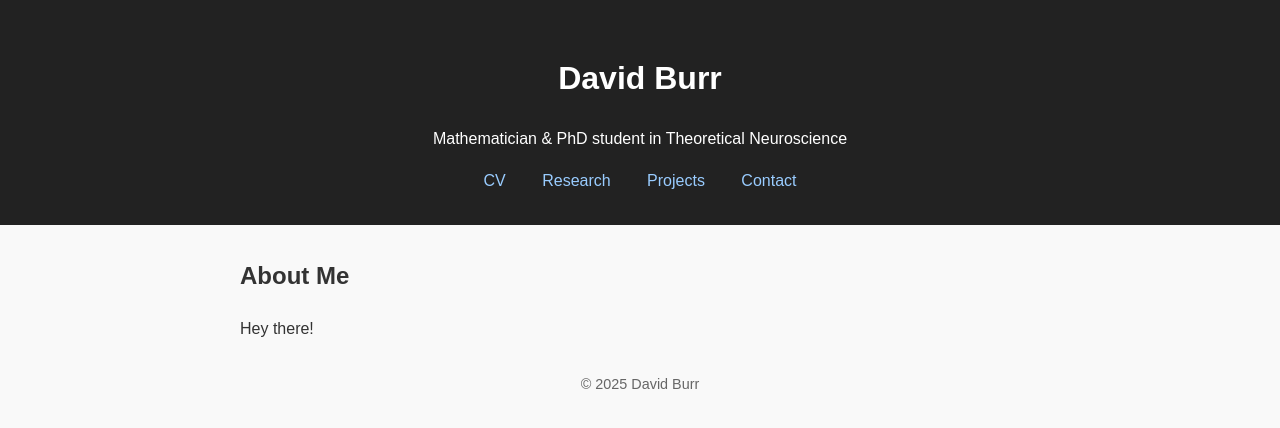
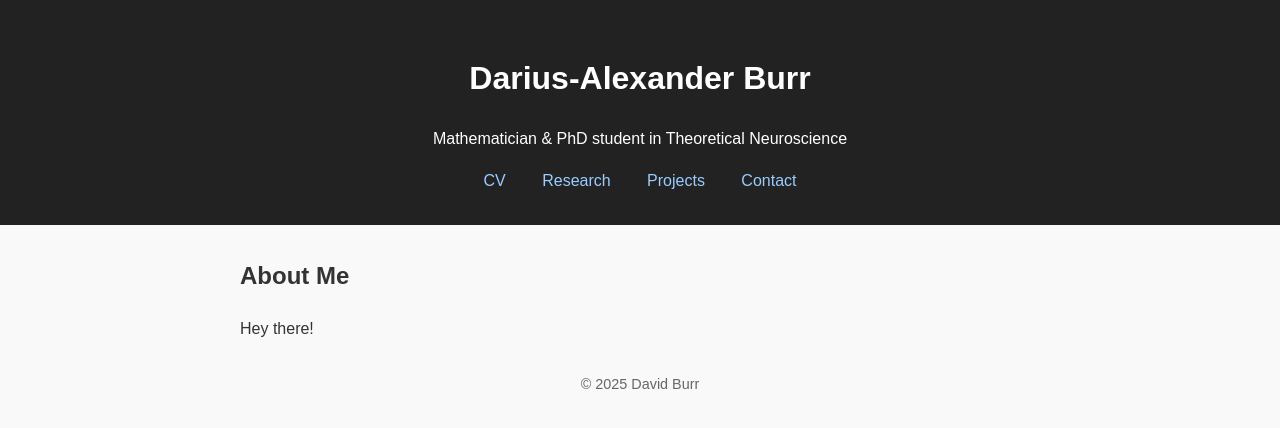
Before and after one commit to DariusBu/da-burr-site, a plain HTML site: page index.html in a window 1280 px wide. Drawn offline with Linux system fonts and the light colour scheme.

Commit message:
fix spelling

```diff
--- a/index.html
+++ b/index.html
@@ -2,12 +2,12 @@
 <html lang="en">
 <head>
   <meta charset="UTF-8">
-  <title>David Burr – Theoretical Neuroscience</title>
+  <title>Darius-Alexander Burr – Theoretical Neuroscience</title>
   <link rel="stylesheet" href="assets/styles.css">
 </head>
 <body>
   <header>
-    <h1>David Burr</h1>
+    <h1>Darius-Alexander Burr</h1>
     <p>Mathematician & PhD student in Theoretical Neuroscience</p>
     <nav>
       <a href="cv.html">CV</a>
```
